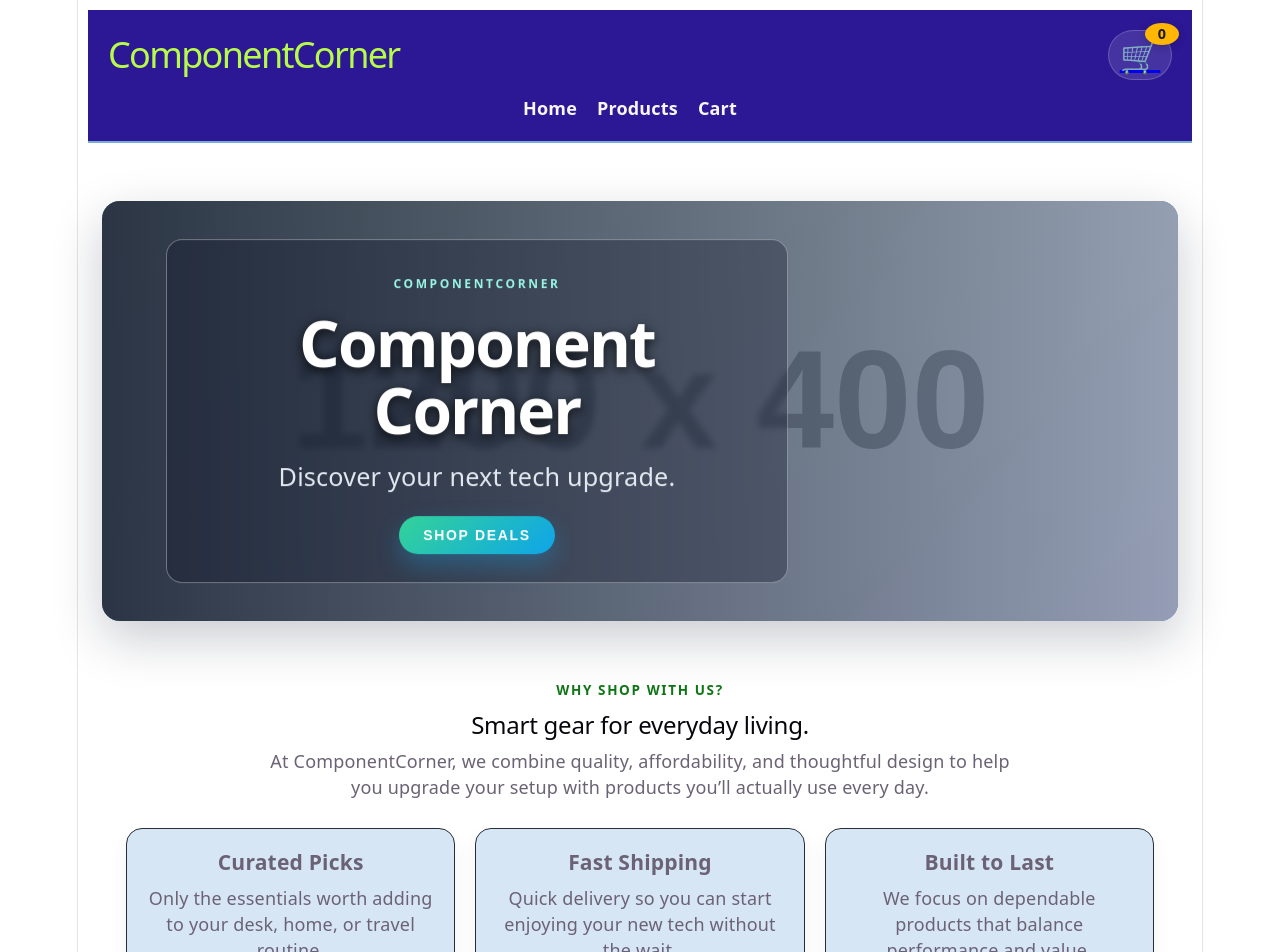
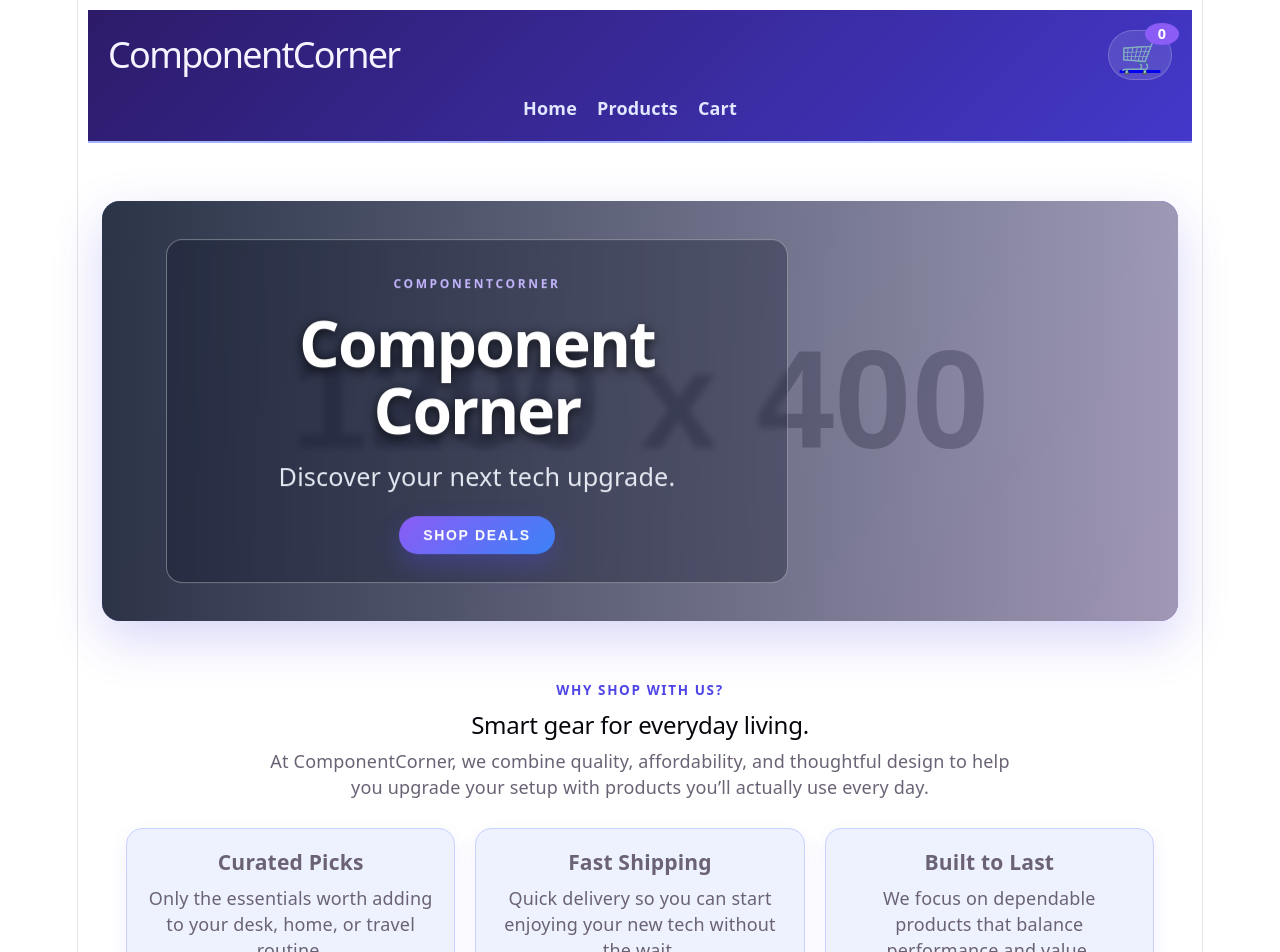
Before and after one commit to APettit1112/Assignment-3-Store, a React (Vite) app in the folder ComponentCorner/: page / in a window 1280 px wide. Shown: the top 952 px of the page. Built offline with nearby package versions, Linux system fonts and the light colour scheme.

Commit message:
Color pallet changes, and finalization

```diff
--- a/ComponentCorner/src/App.css
+++ b/ComponentCorner/src/App.css
@@ -1,5 +1,6 @@
 
 /* AI helped with the sizing to ensure it all works together */
+/* AI was used for mass color change */
 
 .app {
   display: flex;
@@ -22,7 +23,7 @@
 .eyebrow {
   text-transform: uppercase;
   letter-spacing: 0.12em;
-  color: #0f7616;
+  color: #4f46e5;
   font-weight: 700;
   font-size: 0.75rem;
   margin-bottom: 8px;
@@ -47,11 +48,11 @@
 }
 
 .feature-card {
-  background: #d7e6f5;
-  border: 1px solid #262e39;
+  background: #eef2ff;
+  border: 1px solid #c7d2fe;
   border-radius: 16px;
   padding: 20px;
-  box-shadow: 0 8px 20px rgba(15, 23, 42, 0.05);
+  box-shadow: 0 8px 20px rgba(79, 70, 229, 0.08);
 }
 
 .feature-card h3 {
--- a/ComponentCorner/src/assets/components/CartItem.css
+++ b/ComponentCorner/src/assets/components/CartItem.css
@@ -4,10 +4,10 @@
   justify-content: space-between;
   gap: 16px;
   padding: 16px 18px;
-  border: 1px solid #dbeafe;
+  border: 1px solid #c7d2fe;
   border-radius: 10px;
-  background: #f8fafc;
-  box-shadow: 0 1px 3px rgba(15, 23, 42, 0.08);
+  background: #f5f3ff;
+  box-shadow: 0 1px 3px rgba(79, 70, 229, 0.08);
 }
 
 .cart-item h3 {
@@ -23,7 +23,7 @@
 }
 
 .cart-item button {
-  background: #dc2626;
+  background: linear-gradient(135deg, #7c3aed 0%, #4f46e5 100%);
   color: white;
   border: none;
   border-radius: 8px;
@@ -33,5 +33,5 @@
 }
 
 .cart-item button:hover {
-  background: #b91c1c;
+  background: linear-gradient(135deg, #6d28d9 0%, #4338ca 100%);
 }
--- a/ComponentCorner/src/assets/components/Footer.css
+++ b/ComponentCorner/src/assets/components/Footer.css
@@ -3,9 +3,9 @@
 
 /* Footer styling*/
 .footer {
-    background-color: #3d3b46;
-    color: #f9f6f6;
+    background: linear-gradient(135deg, #1e1b4b 0%, #312e81 100%);
+    color: #eef2ff;
     padding: 20px;
     text-align: center;
-    border-top: 2px solid #7aacd5;
+    border-top: 2px solid #a5b4fc;
     }
--- a/ComponentCorner/src/assets/components/Header.css
+++ b/ComponentCorner/src/assets/components/Header.css
@@ -6,8 +6,8 @@ borders, and typography. Import this stylesheet into Header.jsx to observe the s
 .header {
   padding: 20px;
   margin: 10px;
-  background-color: #2c1794;
-  border-bottom: 2px solid #7aacd5;
+  background: linear-gradient(135deg, #2d1b69 0%, #4338ca 100%);
+  border-bottom: 2px solid #a5b4fc;
 }
 
 .header-row {
@@ -21,7 +21,7 @@ borders, and typography. Import this stylesheet into Header.jsx to observe the s
 
 .header h1 {
   font-size: 36px;
-  color: #b7fb4a;
+  color: #f5f3ff;
   margin: 0;
   text-align: center;
 }
@@ -52,14 +52,14 @@ borders, and typography. Import this stylesheet into Header.jsx to observe the s
   height: 22px;
   padding: 0 6px;
   border-radius: 50%;
-  background: #ffb703;
-  color: #1b1b1b;
+  background: #8b5cf6;
+  color: #ffffff;
   font-size: 0.8rem;
   font-weight: 700;
   display: flex;
   align-items: center;
   justify-content: center;
-  box-shadow: 0 2px 8px rgba(0, 0, 0, 0.2);
+  box-shadow: 0 2px 8px rgba(79, 70, 229, 0.3);
 }
 
 /* Header Nav. Style*/
@@ -71,6 +71,6 @@ borders, and typography. Import this stylesheet into Header.jsx to observe the s
 .header nav a {
   margin-right: 20px;
   text-decoration: none;
-  color: #f9f6f6;
+  color: #e0e7ff;
   font-weight: bold;
 }
--- a/ComponentCorner/src/assets/components/Hero.css
+++ b/ComponentCorner/src/assets/components/Hero.css
@@ -5,8 +5,8 @@
   border-radius: 18px;
   margin: 24px 0;
   color: #ffffff;
-  background: linear-gradient(135deg, #0f766e 0%, #1d4ed8 100%);
-  box-shadow: 0 18px 50px rgba(15, 23, 42, 0.22);
+  background: linear-gradient(135deg, #1d4ed8 0%, #6d28d9 100%);
+  box-shadow: 0 18px 50px rgba(79, 70, 229, 0.22);
 }
 
 .hero-image {
@@ -44,7 +44,7 @@
   font-weight: 700;
   letter-spacing: 0.22em;
   text-transform: uppercase;
-  color: #99f6e4;
+  color: #c4b5fd;
   margin-bottom: 12px;
 }
 
@@ -68,7 +68,7 @@
 .hero-content button {
   border: none;
   border-radius: 999px;
-  background: linear-gradient(135deg, #34d399 0%, #0ea5e9 100%);
+  background: linear-gradient(135deg, #8b5cf6 0%, #3b82f6 100%);
   color: #ffffff;
   padding: 11px 24px;
   font-size: 14px;
@@ -77,7 +77,7 @@
   text-transform: uppercase;
   cursor: pointer;
   transition: transform 260ms ease, box-shadow 260ms ease;
-  box-shadow: 0 10px 24px rgba(14, 165, 233, 0.32);
+  box-shadow: 0 10px 24px rgba(79, 70, 229, 0.32);
 }
 
 .hero-content button:hover {
--- a/ComponentCorner/src/assets/components/ProductCard.css
+++ b/ComponentCorner/src/assets/components/ProductCard.css
@@ -5,12 +5,13 @@ to observe the styles.*/
 
 /* ProductCard styling*/
 .product-card {
-  border: 1px solid #7aacd5;
+  border: 1px solid #c7d2fe;
   border-radius: 8px;
   padding: 16px;
   margin: 16px;
   width: 300px;
-  box-shadow: 0 4px 8px rgba(0, 0, 0, 0.1);
+  background: #f8f7ff;
+  box-shadow: 0 4px 12px rgba(79, 70, 229, 0.08);
 }
 
 /* ProductCard image styling*/
@@ -33,7 +34,7 @@ to observe the styles.*/
 .product-card .price {
   font-size: 18px;
   font-weight: bold;
-  color: #c22615;
+  color: #4338ca;
   margin: 5px 0;
 }
 
@@ -57,7 +58,7 @@ to observe the styles.*/
   display: inline-block;
   text-align: center;
   text-decoration: none;
-  background: #0f766e;
+  background: linear-gradient(135deg, #4f46e5 0%, #2563eb 100%);
   color: #fff;
   padding: 10px 12px;
   border-radius: 6px;
@@ -65,5 +66,5 @@ to observe the styles.*/
 }
 
 .product-link-button:hover {
-  background: #115e59;
+  background: linear-gradient(135deg, #4338ca 0%, #1d4ed8 100%);
 }
```
